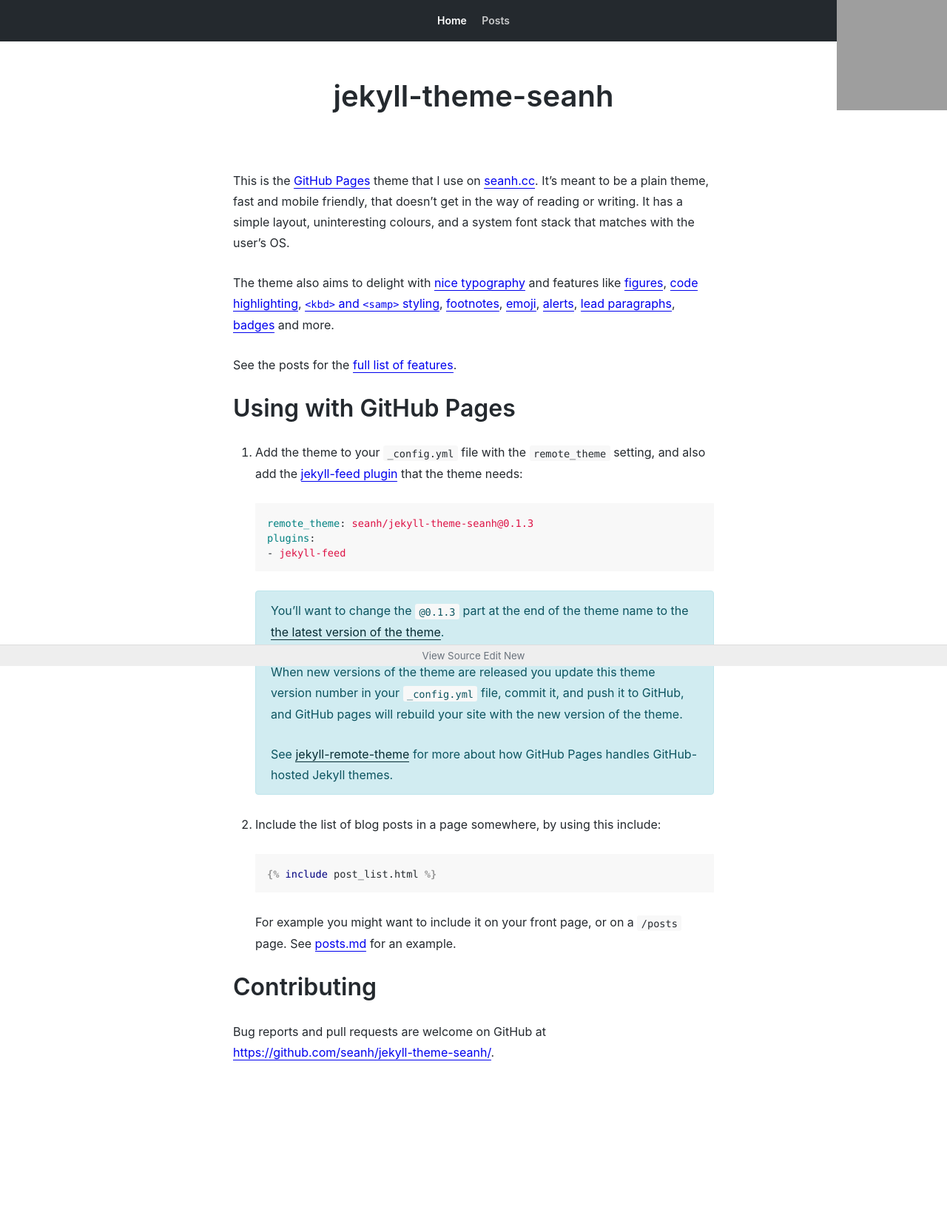
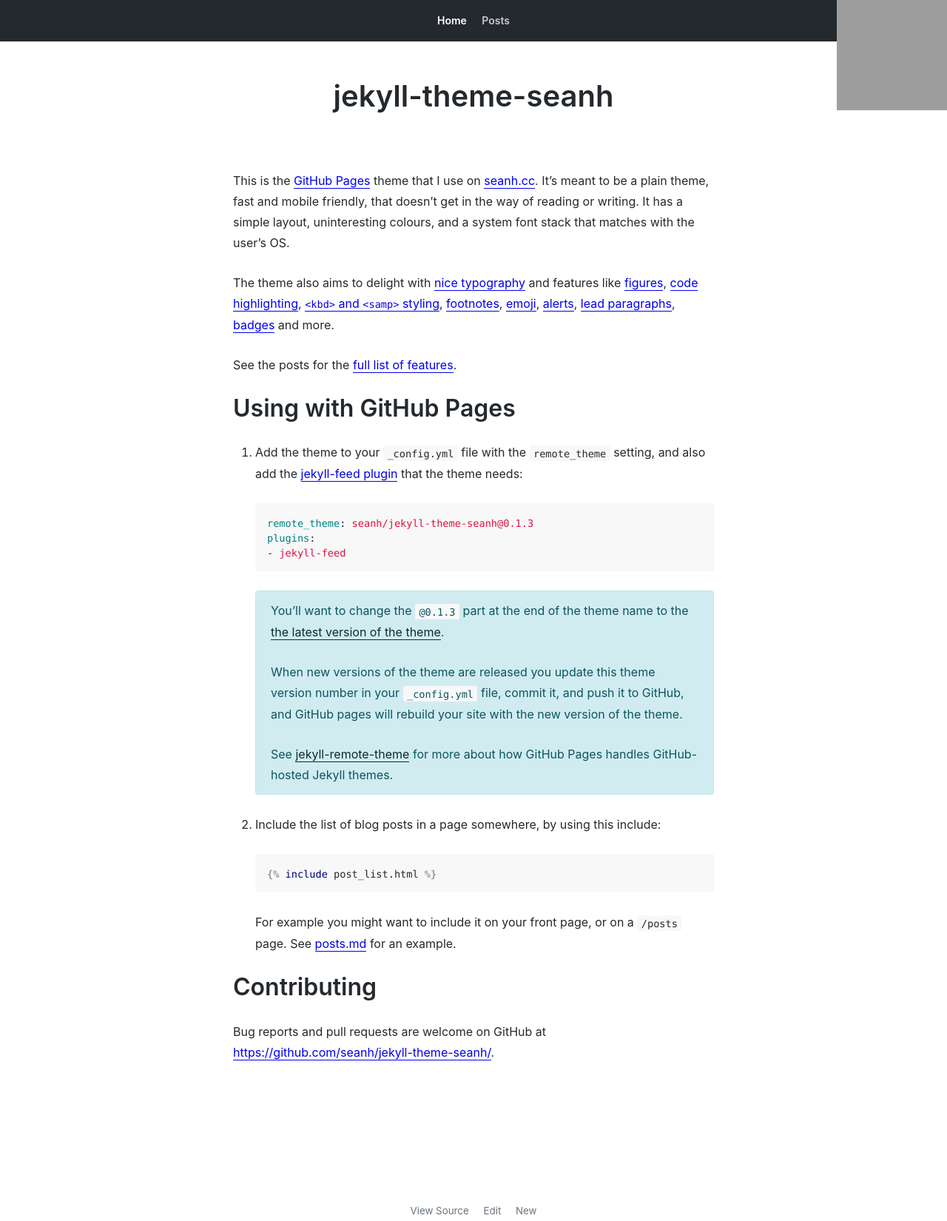
Before and after one commit to seanh/jekyll-theme-oatcake, a Jekyll site: the page built from index.md, in a window 1280 px wide. Shown: the whole page at 74% size. Built offline with Jekyll 4.4.1, drawn with Linux system fonts in a browser that asks for light colours; our own code applies the rules of GitHub Pages for plain Markdown files; before the commit the page ends 1622 px from its top, so only the background shows below that; grey boxes are pictures that could not be loaded.

Commit message:
Un-sticky the footer

```diff
--- a/_sass/_layout.scss
+++ b/_sass/_layout.scss
@@ -177,11 +177,6 @@ body {
 }
 
 .site-footer {
-  background-color: #eeeeee;
-  border-top: 1px solid #dddddd;
-  bottom: 0;
-  left: 0;
-  position: fixed;
   text-align: center;
   width: 100%;
 }
@@ -201,6 +196,7 @@ body {
 .site-footer__links-item {
   display: inline-block;
   margin-left: 0;
+  padding-right: 16px;
 }
 
 .site-footer__links-item:last-child {
```
